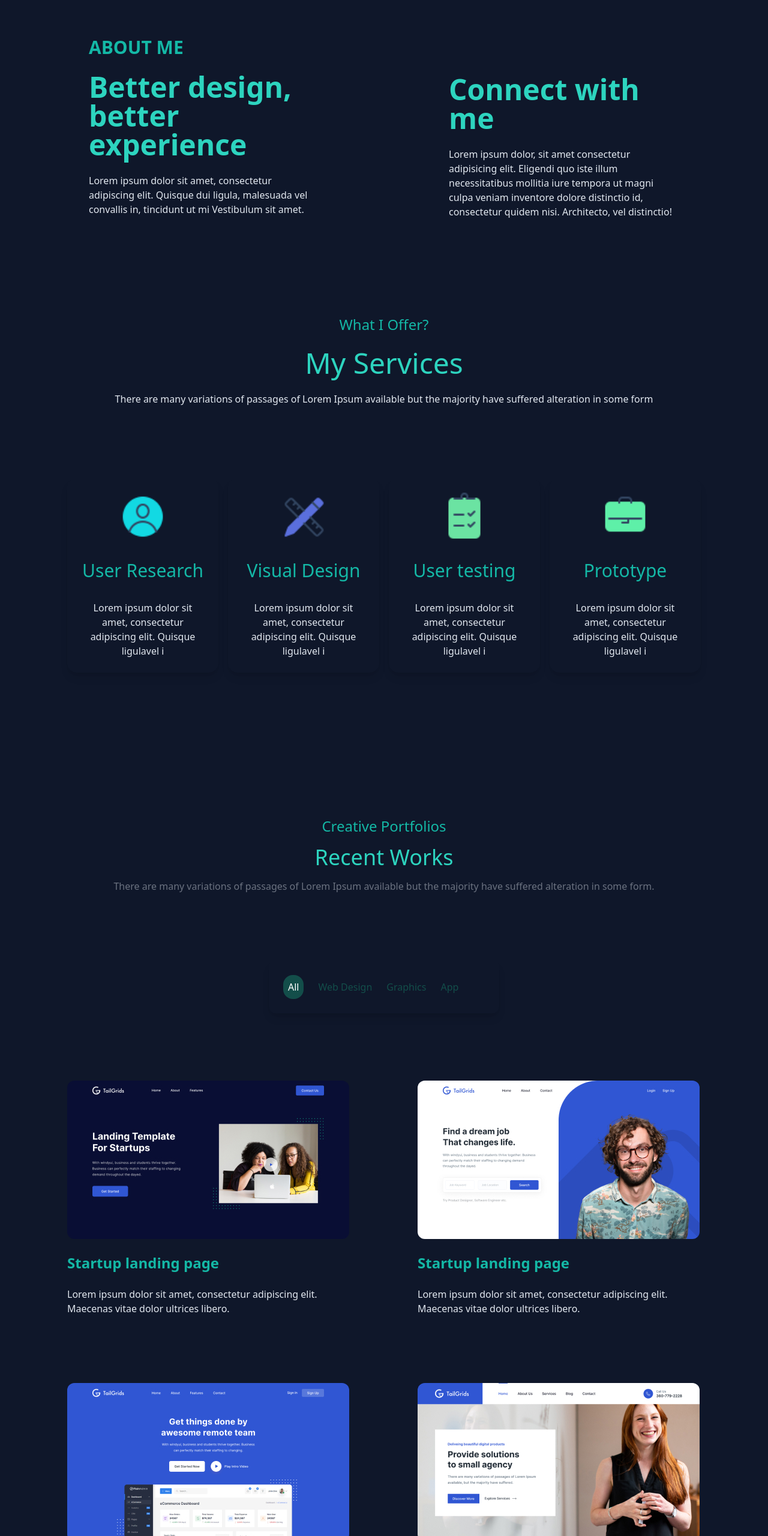
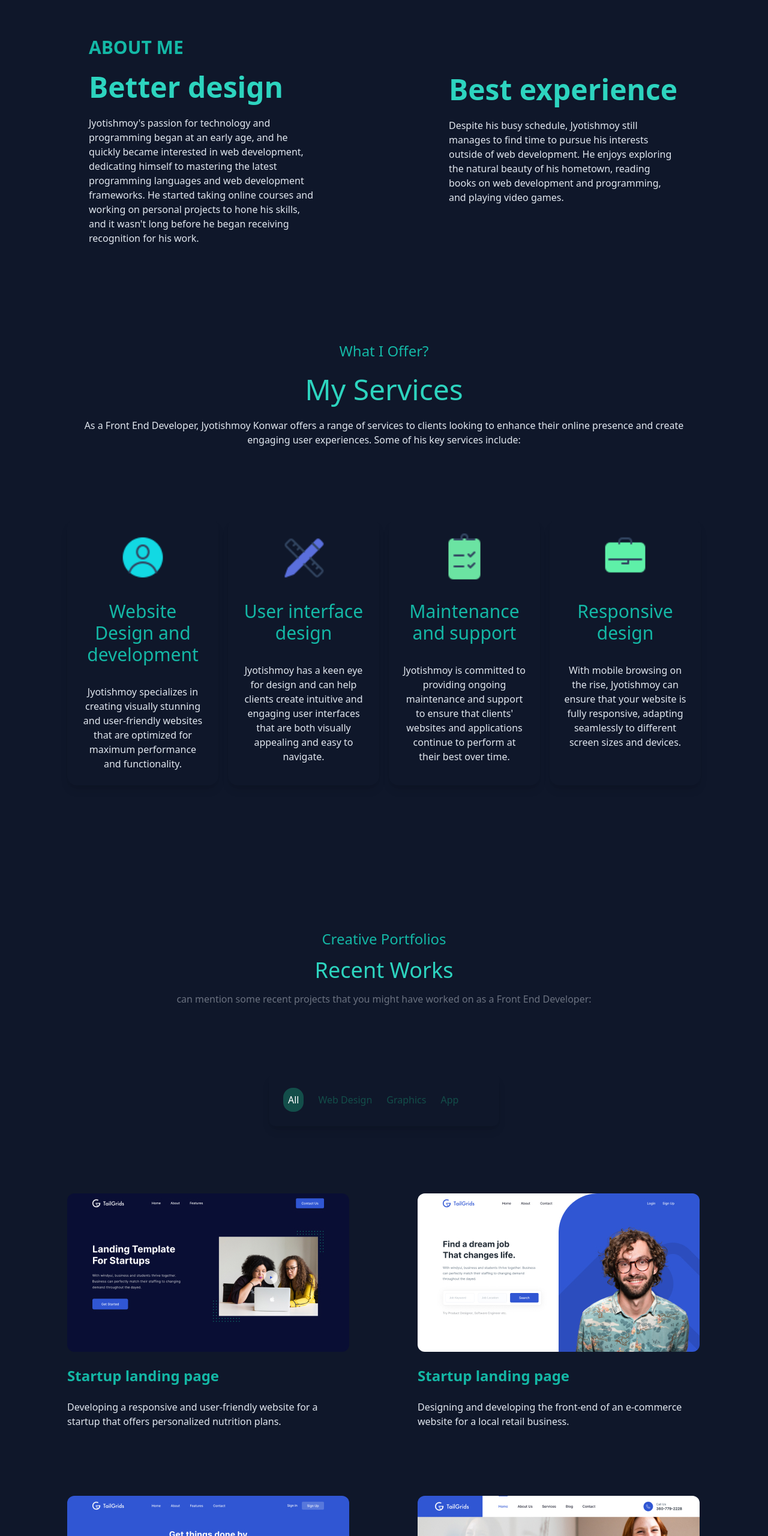
Before and after one commit to Jyotishmoy365/Jyotishmoy-konwar, a plain HTML site: page index.html in a window 1280 px wide. Shown: the part 1000-3560 px from the top of the page at 60% size. Drawn offline with nearby package versions, Linux system fonts and the light colour scheme.

Commit message:
Update index.html

```diff
--- a/index.html
+++ b/index.html
@@ -92,12 +92,16 @@
             <div class="mt-72 grid grid-cols-1 lg:grid-cols-2 lg:m-40 m-7 gap-20 lg:gap-60 justify-items-center">
                 <div class="space-y-6 md:w-96">
                     <h1 class="text-3xl text-teal-500 font-bold">ABOUT ME</h1>
-                    <h2 class="text-5xl text-teal-400 font-bold">Better design, better experience</h2>
-                    <p class="bg-content">Lorem ipsum dolor sit amet, consectetur adipiscing elit. Quisque dui ligula, malesuada vel convallis in, tincidunt ut mi Vestibulum sit amet.</p>
+                    <h2 class="text-5xl text-teal-400 font-bold">Better design</h2>
+                    <p class="bg-content">Jyotishmoy's passion for technology and programming began at an early age, and he quickly became interested in web development, dedicating himself to mastering the latest programming languages and web development frameworks. He started taking online courses and working on personal projects to hone his skills, and it wasn't long before he began receiving recognition for his work.
+
+</p>
                 </div>
                 <div class="space-y-6 md:w-96 lg:mt-16">
-                    <h1 class="text-5xl text-teal-400 font-bold">Connect with me</h1>
-                    <p class="">Lorem ipsum dolor, sit amet consectetur adipisicing elit. Eligendi quo iste illum necessitatibus mollitia iure tempora ut magni culpa veniam inventore dolore distinctio id, consectetur quidem nisi. Architecto, vel distinctio!</p>
+                    <h1 class="text-5xl text-teal-400 font-bold">Best experience</h1>
+                    <p class="">Despite his busy schedule, Jyotishmoy still manages to find time to pursue his interests outside of web development. He enjoys exploring the natural beauty of his hometown, reading books on web development and programming, and playing video games.
+
+</p>
                 </div>
             </div>
 
@@ -105,34 +109,34 @@
             <div class="lg:m-28 m-5 mt-60 text-center font-medium space-y-6">
                 <h3 class="text-2xl text-teal-500">What I Offer?</h3>
                 <h1 class="text-5xl text-teal-400">My Services</h1>
-                <p class="t">There are many variations of passages of Lorem Ipsum available but the majority have suffered alteration in some form</p>
+                <p class="t">As a Front End Developer, Jyotishmoy Konwar offers a range of services to clients looking to enhance their online presence and create engaging user experiences. Some of his key services include:</p>
                 <div class="grid sm:grid-cols-2 lg:grid-cols-4 grid-cols-1 md:space-y-0 space-x-0 gap-4 space-y-14 pt-24">
 
                     <div class=" cursor-pointer transition  duration-300 hover:scale-110 ease-in-out delay-150 hover:-translate-y-1 text-center p-6 shadow-lg rounded-2xl  hover:bg-teal-500  space-y-8">
                         <img class="mx-auto w-20" src="icons8-male-user-48.png" alt="">
-                        <h1 class="text-3xl text-teal-500 ">User Research</h1>
-                        <p class="text-gary-500">Lorem ipsum dolor sit amet, consectetur adipiscing elit. Quisque ligulavel i</p>
+                        <h1 class="text-3xl text-teal-500 ">Website Design and development</h1>
+                        <p class="text-gary-500"> Jyotishmoy specializes in creating visually stunning and user-friendly websites that are optimized for maximum performance and functionality.</p>
                     </div>
 
 
                     <div class=" cursor-pointer transition  duration-300 hover:scale-110 ease-in-out delay-150 hover:-translate-y-1 text-center p-6 shadow-lg rounded-2xl hover:text-white hover:bg-teal-500 hover:text-teal-900 space-y-8">
                         <img class="mx-auto w-20" src="icons8-design-48.png" alt="">
-                        <h1 class="text-3xl text-teal-500">Visual Design</h1>
-                        <p class="text-gary-500">Lorem ipsum dolor sit amet, consectetur adipiscing elit. Quisque ligulavel i</p>
+                        <h1 class="text-3xl text-teal-500">User interface design</h1>
+                        <p class="text-gary-500">Jyotishmoy has a keen eye for design and can help clients create intuitive and engaging user interfaces that are both visually appealing and easy to navigate.</p>
                     </div>
 
 
                     <div class=" cursor-pointer transition  duration-300 hover:scale-110 ease-in-out delay-150 hover:-translate-y-1 text-center p-6 shadow-lg hover:text-white rounded-2xl hover:bg-teal-500 space-y-8">
                         <img class="mx-auto w-20" src="icons8-test-passed-48.png" alt="">
-                        <h1 class="text-3xl text-teal-500">User testing</h1>
-                        <p class="text-gary-500">Lorem ipsum dolor sit amet, consectetur adipiscing elit. Quisque ligulavel i</p>
+                        <h1 class="text-3xl text-teal-500">Maintenance and support</h1>
+                        <p class="text-gary-500"> Jyotishmoy is committed to providing ongoing maintenance and support to ensure that clients' websites and applications continue to perform at their best over time.</p>
                     </div>
 
 
                     <div class=" cursor-pointer transition  duration-300 hover:scale-110 ease-in-out delay-150 hover:-translate-y-1 text-center p-6 shadow-lg hover:text-white rounded-2xl hover:bg-teal-500 space-y-8">
                         <img class="mx-auto w-20" src="icons8-briefcase-48.png" alt="">
-                        <h1 class="text-3xl text-teal-500">Prototype</h1>
-                        <p class="text-gary-500">Lorem ipsum dolor sit amet, consectetur adipiscing elit. Quisque ligulavel i</p>
+                        <h1 class="text-3xl text-teal-500">Responsive design</h1>
+                        <p class="text-gary-500">With mobile browsing on the rise, Jyotishmoy can ensure that your website is fully responsive, adapting seamlessly to different screen sizes and devices.</p>
                     </div>
 
 
@@ -145,7 +149,7 @@
                 <div class="lg:m-28 m-5 text-center font-medium space-y-4">
                     <h1 class="text-2xl text-teal-500">Creative Portfolios</h1>
                     <h1 class="text-4xl text-teal-400">Recent Works</h1>
-                    <p class="text-gray-500">There are many variations of passages of Lorem Ipsum available but the majority have suffered alteration in some form.</p>
+                    <p class="text-gray-500">can mention some recent projects that you might have worked on as a Front End Developer:</p>
                 </div>
                 <!--Buttons.....-->
 
@@ -164,22 +168,22 @@
                     <div class="space-y-6 ">
                         <img class="rounded-xl" src="portfolio-01.jpg" alt="">
                         <h1 class="text-2xl text-teal-500 font-bold">Startup landing page</h1>
-                        <p class="">Lorem ipsum dolor sit amet, consectetur adipiscing elit. Maecenas vitae dolor ultrices libero.</p>
+                        <p class="">Developing a responsive and user-friendly website for a startup that offers personalized nutrition plans.</p>
                     </div>
                     <div class="space-y-6">
                         <img class="rounded-xl" src="portfolio-02.jpg" alt="">
                         <h1 class="text-2xl text-teal-500 font-bold">Startup landing page</h1>
-                        <p class="">Lorem ipsum dolor sit amet, consectetur adipiscing elit. Maecenas vitae dolor ultrices libero.</p>
+                        <p class="">Designing and developing the front-end of an e-commerce website for a local retail business.</p>
                     </div>
                     <div class="space-y-6">
                         <img class="rounded-xl" src="portfolio-03.jpg" alt="">
                         <h1 class="text-2xl text-teal-500 fold-bold ">Startup landing page</h1>
-                        <p class="">Lorem ipsum dolor sit amet, consectetur adipiscing elit. Maecenas vitae dolor ultrices libero.</p>
+                        <p class="">Building an interactive and visually stunning website for a music band.</p>
                     </div>
                     <div class="space-y-6" class="space-y-6">
                         <img class="rounded-xl" src="portfolio-04.jpg" alt="">
                         <h1 class="text-2xl text-teal-500 font-bold">Startup landing page</h1>
-                        <p class="">Lorem ipsum dolor sit amet, consectetur adipiscing elit. Maecenas vitae dolor ultrices libero.</p>
+                        <p class="">Creating a custom dashboard interface for a healthcare software company.</p>
                     </div>
                 </div>
             </div>
@@ -384,7 +388,7 @@
                 <div id="bg-content" class="p-12 rounded-2xl shadow-2xl space-y-7 border border-teal-500">
                     <img src="lineicons.svg" alt="">
                     <p class="font-bold">
-                        <q>Lorem ipsum dolor sit amet consectetur adipisicing elit. Eius, dolore iure id dignissimos, quasi exercitationem nobis nemo qui reiciendis vitae autem dolorum reprehenderit labore quis vel atque hic adipisci ab.</q>
+                        <q>Your passion for web development and your ability to stay up-to-date with the latest trends and technologies in the industry are truly impressive, and your clients are fortunate to have you on their team. Your attention to detail, strong work ethic, and collaborative approach to projects make you a valuable asset to any organization or project you work on.</q>
                     </p>
 
                     <div class="mt-6 flex gap-5">
@@ -399,7 +403,9 @@
                 <div id="bg-content" class="p-12 rounded-2xl shadow-2xl space-y-7 border border-teal-500">
                     <img src="tailgrids.svg" alt="" width="200px">
                     <p class="font-bold">
-                        <q>Lorem ipsum dolor sit amet consectetur adipisicing elit. Eius, dolore iure id dignissimos, quasi exercitationem nobis nemo qui reiciendis vitae autem dolorum reprehenderit labore quis vel atque hic adipisci ab.</q>
+                        <q>
+                        Overall, I believe that your skills, expertise, and dedication to your craft make you a top-notch Front End Developer, and I have no doubt that your clients appreciate your hard work and the results that you deliver.
+                        </q>
                     </p>
 
                     <div class="mt-6 flex gap-5">
@@ -414,7 +420,7 @@
                 <div id="bg-content" class="p-12 rounded-2xl shadow-2xl space-y-7 border border-teal-500">
                     <img src="ayroui.svg" alt="" width="150px">
                     <p class="font-bold">
-                        <q>Lorem ipsum dolor sit amet consectetur adipisicing elit. Eius, dolore iure id dignissimos, quasi exercitationem nobis nemo qui reiciendis vitae autem dolorum reprehenderit labore quis vel atque hic adipisci ab.</q>
+                        <q>I can say that you are a talented and committed Front End Developer who is capable of delivering high-quality work that meets the needs of your clients.</q>
                     </p>
 
                     <div class="mt-6 flex gap-5">
@@ -429,7 +435,7 @@
                 <div id="bg-content" class="p-12 rounded-2xl shadow-2xl space-y-7 border border-teal-500">
                     <img src="uideck.svg" alt="" width="130px">
                     <p class="font-bold">
-                        <q>Lorem ipsum dolor sit amet consectetur adipisicing elit. Eius, dolore iure id dignissimos, quasi exercitationem nobis nemo qui reiciendis vitae autem dolorum reprehenderit labore quis vel atque hic adipisci ab.</q>
+                       "Working with Jyotishmoy as a Front End Developer has been an absolute pleasure. His attention to detail and dedication to his craft are truly impressive, and he consistently delivers high-quality work that exceeds our expectations. Jyotishmoy has an excellent understanding of the latest web development trends and technologies and is always eager to learn more. He is a great communicator and collaborator, and he has been instrumental in bringing our vision to life. We highly recommend Jyotishmoy to anyone looking for a talented and skilled Front End Developer."
                     </p>
 
                     <div class="mt-6 flex gap-5">
```
